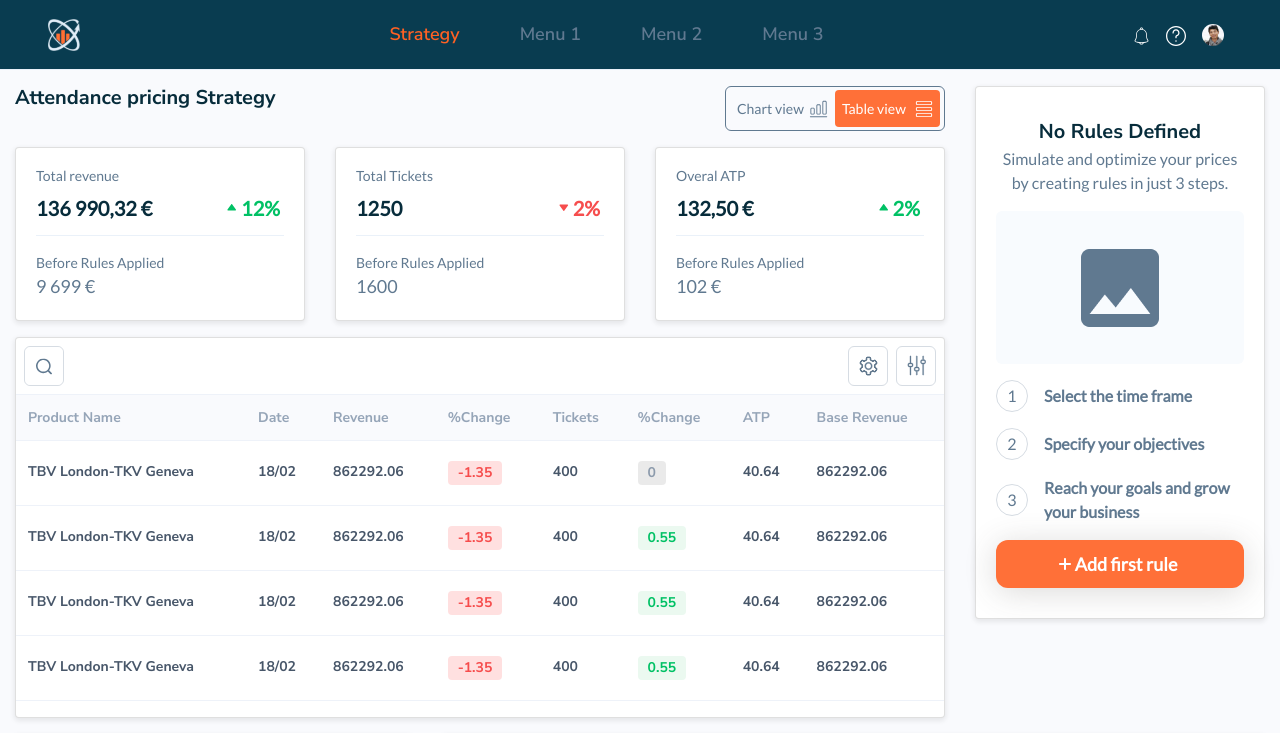
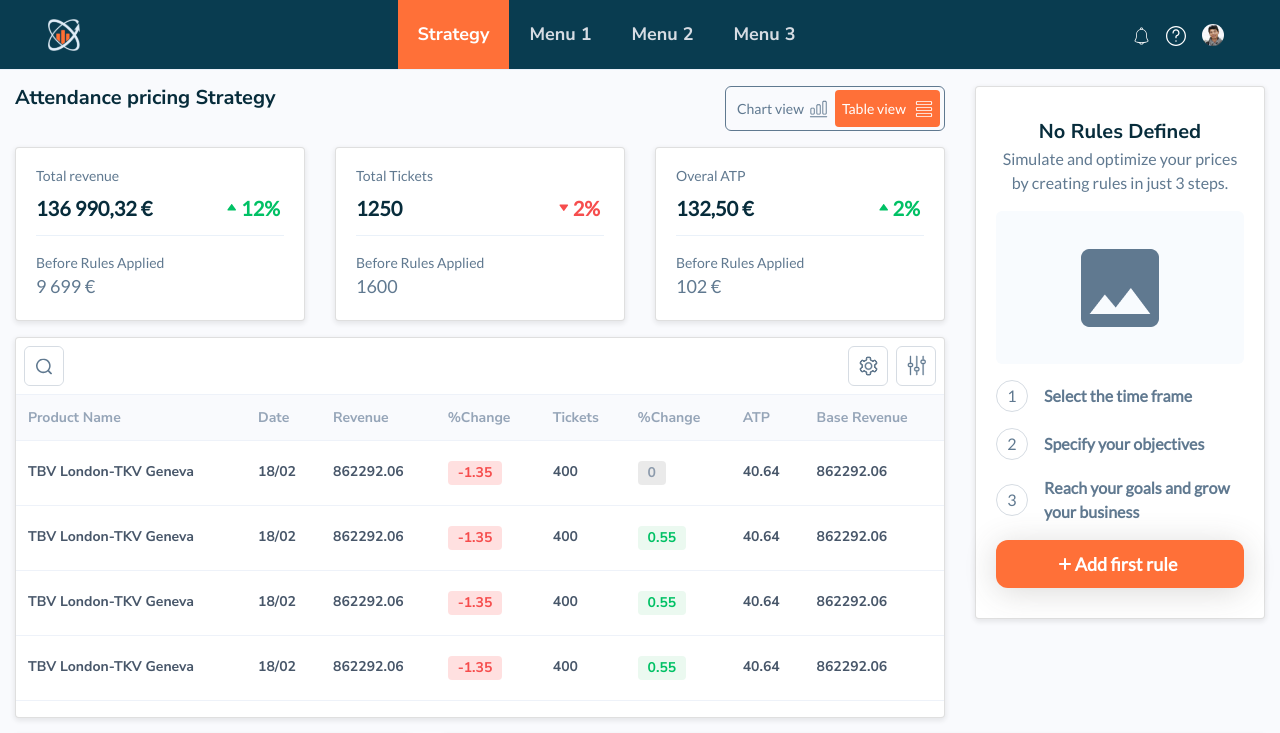
Before and after one commit to mejison/react-dashboard, a React (Create React App) app: page / in a window 1280 px wide. Shown: the top 733 px of the page. Built offline with nearby package versions, Linux system fonts and the light colour scheme; what react-router-redux would draw is missing.

Commit message:
change style header

```diff
--- a/src/App.scss
+++ b/src/App.scss
@@ -51,10 +51,17 @@ body {
 
   &__nav {
     display: flex;
+    height: 100%;
   }
 
   &__item {
-    margin: 0 30px;
+    display: flex;
+    align-items: center;
+    padding: 0 20px;
+  }
+
+  .link {
+    text-decoration-line: none;
   }
 }
 
--- a/src/components/Header.js
+++ b/src/components/Header.js
@@ -42,9 +42,10 @@ const Header = ({ path }) => {
             <div
               key={i}
               className={cn('header__item text-capitalize', { active })}
+              style={{ backgroundColor: `${active ? '#FF7038' : '#093C50'}` }}
             >
-              <Link to={nav.url}>
-                <div style={{ color: `${active ? '#FF6123' : '#607990'}` }}>
+              <Link to={nav.url} className="link">
+                <div style={{ color: `${active ? '#FFFFFF' : '#D6DCE3'}` }}>
                   {nav.title}
                 </div>
               </Link>
--- a/src/components/ToggleSwitch/ToggleSwitch.scss
+++ b/src/components/ToggleSwitch/ToggleSwitch.scss
@@ -45,6 +45,7 @@
 .off {
   color: white;
   position: absolute;
+  bottom: 2px;
   font-size: 14px;
   font-family: $card-font-family;
   font-weight: normal;
```
